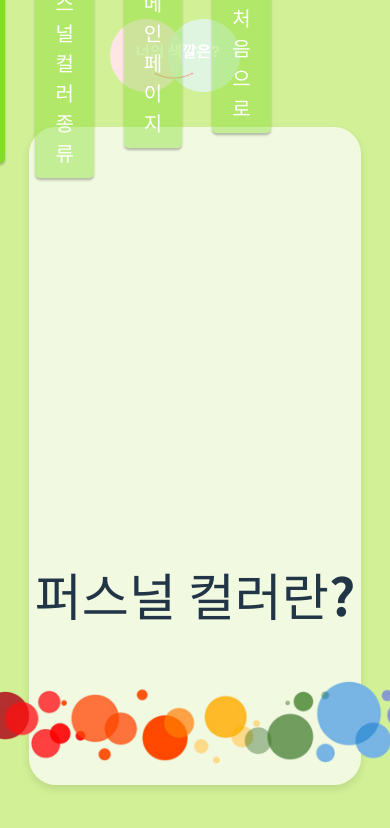
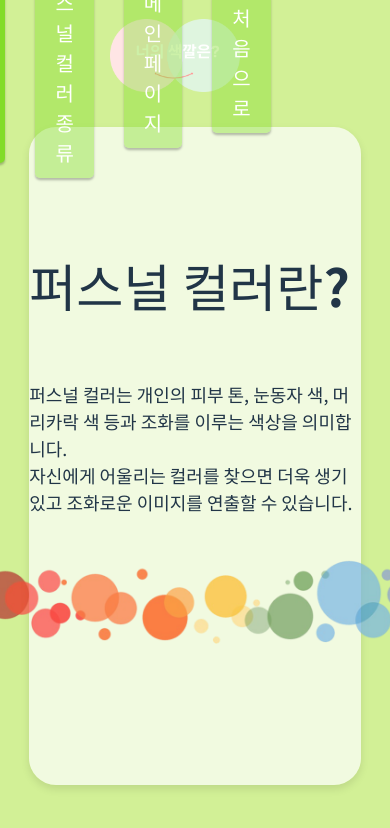
Before and after one commit to dajeong-kimm/what-is-your-color, a React (Vite) app in the folder frontend/yourcolors/: page /personaldefine in a window 390 px wide. Shown: the top 828 px of the page. Built offline with nearby package versions, Linux system fonts and the light colour scheme.

Commit message:
feat:personaldefine update

```diff
--- a/frontend/yourcolors/src/button/top/TopBar.jsx
+++ b/frontend/yourcolors/src/button/top/TopBar.jsx
@@ -4,6 +4,7 @@ import { Link, useLocation } from 'react-router-dom';
 import './TopBar.css';
 import Topbutton from './TopButton';
 import Logo from "../../assets/Logo.png"; // 이미지 import
+
 
 const Topbar = () => {
   const location = useLocation();
@@ -26,7 +27,7 @@ const Topbar = () => {
 
   // 버튼 정보 배열
   const buttons = [
-    { to: '/choice', label: '퍼스널컬러란?', name: 'mean' },
+    { to: '/personaldefine', label: '퍼스널컬러란?', name: 'define' },
     { to: '/personalcolors', label: '퍼스널컬러 종류', name: 'personalcolor' },
     { to: '/mainpage', label: '메인페이지', name: 'main' },
     { to: '/', label: '처음으로', name: 'start' },
--- a/frontend/yourcolors/src/features/choice/ChoicePage.css
+++ b/frontend/yourcolors/src/features/choice/ChoicePage.css
@@ -52,11 +52,18 @@
   margin: 20px;
 }
 
+.choice-title {
+  font-size: 2rem;
+  margin: 10px;
+  margin-top: 0;
+  /* color:#71a5fa */
+}
+
 /* 하단 영역 스타일 */
 .choice-footer {
   width: 100%;
   padding: 15px 0; /* 좌우 패딩 제거 */
-  font-size: 18px;
+  font-size: 25px;
   font-weight: bold;
   text-align: center;
   position: absolute;
--- a/frontend/yourcolors/src/features/choice/ChoicePage.jsx
+++ b/frontend/yourcolors/src/features/choice/ChoicePage.jsx
@@ -5,7 +5,7 @@ import Topbar from "../../button/top/TopBar";
 import { useNavigate } from "react-router-dom";
 import DrAi from "../../images/dr_ai.png";
 import Curator from "../../images/color_curator.png";
-import "../start/MainPage.css";
+// import "../start/MainPage.css";
 import "./ChoicePage.css";
 
 const ChoicePage = () => {
@@ -20,14 +20,14 @@ const ChoicePage = () => {
           <div className="choice-card blue-bg" onClick={() => navigate("/diagcapturexai")}>
             <div className="choice-ai-image-wrapper">
               <img src={DrAi} alt="Dr.AI" className="choice-image" />
-              <p className="choice-name">저는<br /> <strong>머신러닝</strong><br />에 특화된 모델이에요!</p>
+              {/* <p className="choice-name">저는<br /> <strong>머신러닝</strong><br />에 특화된 모델이에요!</p> */}
             </div>
             <div className="choice-content">
               <h2 className="choice-title">Dr.AI</h2>
               <p className="choice-description">
                 나는 <strong>수많은 퍼스널컬러 데이터를 학습</strong>한 <br />AI 컬러 전문가입니다! <br />
-                <strong>형광등, 자연광 등 다양한 환경</strong>에서의 <br />데이터까지 반영하여
-                얼굴을 분석하고, <br /><strong>가장 가능성이 높은 퍼스널컬러 타입</strong>을 <br />
+                <strong>형광등, 자연광 등 다양한 환경</strong>에서의
+                <br />얼굴을 분석하고, <strong>가장 가능성이 높은<br />퍼스널컬러 타입</strong>을
                 빠르게 찾아드릴게요.
               </p>
             </div>
@@ -44,8 +44,8 @@ const ChoicePage = () => {
               <p className="choice-description">
                 나는 직접 <strong>눈, 피부, 머리카락의 색</strong>을 추출해 <br />
                 <strong>최적의 컬러</strong>를 찾아주는 전문가입니다! <br />
-                세밀한 색감 분석을 원하시는 분들에게 추천해요. <br />
-                A4 용지를 사용하면 <strong><br />색 보정을 통해 실물과 가까운 컬러</strong>로 <br />
+                세밀한 색감 분석을 원하시는 분들에게 추천해요.
+                <strong><br />색 보정을 통해 실물과 가까운 컬러</strong>로 <br />
                 더욱 정확한 진단을 받을 수 있습니다.
               </p>
             </div>
--- a/frontend/yourcolors/src/features/personal-colors/PersonalDefine.css
+++ b/frontend/yourcolors/src/features/personal-colors/PersonalDefine.css
@@ -1,20 +1,49 @@
+/* Largemain 내부 요소를 세로로 배치 */
+.content-container {
+    display: flex;
+    flex-direction: column;
+    align-items: center; /* 중앙 정렬 */
+    justify-content: center; /* 세로 가운데 정렬 */
+    text-align: center; /* 텍스트 중앙 정렬 */
+    width: 100%;
+    max-width: 800px; /* 최대 너비 설정 */
+    padding: 20px;
+
+}
+
+/* 퍼스널 컬러 설명 스타일 */
+.description {
+    font-size: 18px;
+    line-height: 1.5;
+    margin-bottom: 20px; /* 이미지와 간격 조정 */
+    text-align: left;
+}
+
+/* 이미지 컨테이너 */
 .image-container {
     display: flex;
-    flex-direction: column;
-    align-items: center;  /* 가로 중앙 정렬 */
-    justify-content: flex-end; /* 세로 방향 아래 정렬 */
-    height: 100%; /* 부모 요소의 높이를 꽉 채우도록 설정 */
-    width: 100%; /* 부모 요소의 전체 너비 사용 */
-    padding-bottom: 10px; /* 바닥과의 간격 */
+    justify-content: center;
+    align-items: center;
+    width: 100%;
+    min-height: 0;
+}
+h1 {
+    align-self: flex-start; /* 부모 컨테이너 기준으로 왼쪽 정렬 */
+    text-align: left;
+    width: 100%; /* 가로 전체 사용 */
+    margin-bottom: 50px;
+    margin-top: 0;
 }
 
+/* 이미지 크기 조정 */
 .image {
-    max-width: 80%; /* 반응형 크기 조정 */
-    height: auto; /* 비율 유지 */
+    max-width: 110%; /* 반응형 크기 */
+    height: auto;
+    opacity: 0.7; /* 투명도 조절 (0 = 완전 투명, 1 = 불투명) */
 }
 
 @media (max-width: 768px) {
     .image {
-        max-width: 90%; /* 화면이 작아지면 이미지 크기 조정 */
+        max-width: 90%; /* 작은 화면에서는 더 크게 */
     }
 }
--- a/frontend/yourcolors/src/features/personal-colors/PersonalDefine.jsx
+++ b/frontend/yourcolors/src/features/personal-colors/PersonalDefine.jsx
@@ -10,12 +10,16 @@ const PersonalDefine = () => {
     <Background>
       <Topbar />
       <Largemain>
-        <div className="image-container">
-         <h1>퍼스널 컬러란?</h1>
-
+        <div className="content-container">
+          <h1>퍼스널 컬러란?</h1>
+          <p className="description">
+            퍼스널 컬러는 개인의 피부 톤, 눈동자 색, 머리카락 색 등과 조화를 이루는 색상을 의미합니다.<br/>
+            자신에게 어울리는 컬러를 찾으면 더욱 생기 있고 조화로운 이미지를 연출할 수 있습니다.
+          </p>
+          <div className="image-container">
             <img src={Color} alt="color" className="image" />
+          </div>
         </div>
-
       </Largemain>
     </Background>
   );
```
